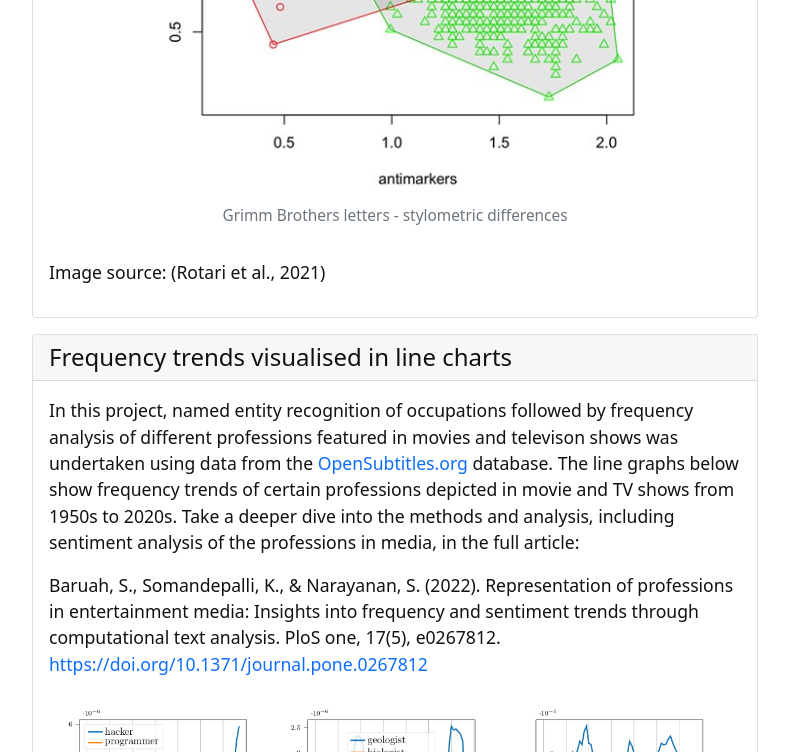
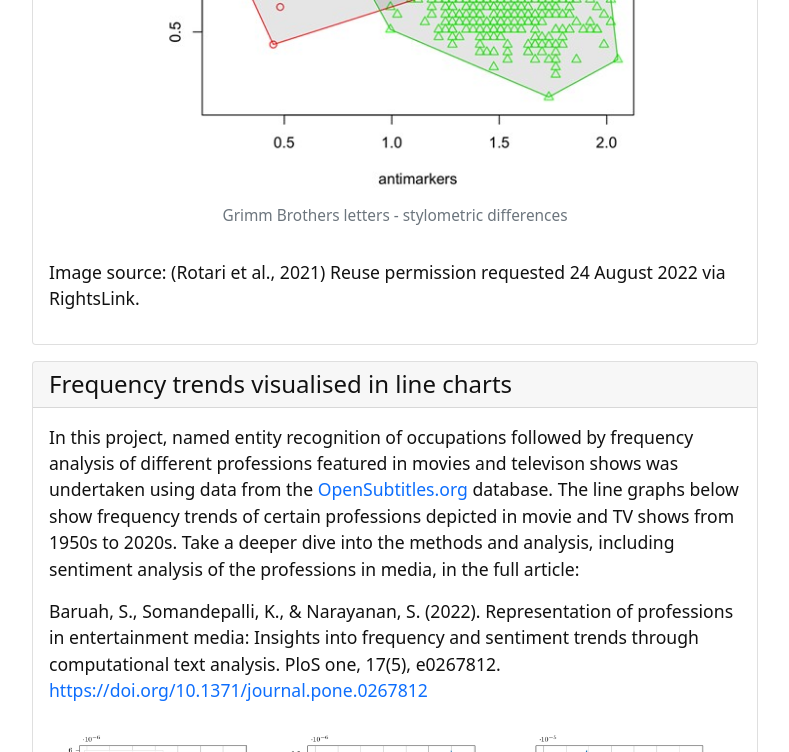
Before and after one commit to GULibrarySandbox/intro-text-mining-analysis-2022, a Jekyll site: the page built from content/8-visualising_data.md, in a window 1280 px wide and 900 px high, scrolled down 2092 px, cut to the strip 0-752 px from the top of the window. Shown: the whole strip, without its empty margins (245-1034 px from the left). Built offline with Jekyll 4.4.1, drawn with Linux system fonts in a browser that asks for light colours; some of the changed text lies outside the part shown.

Commit message:
Update 8-visualising_data.md

```diff
--- a/content/8-visualising_data.md
+++ b/content/8-visualising_data.md
@@ -42,7 +42,7 @@ In the image below, stylistic differences of the Brothers Grimm are visualised u
 Gabriela Rotari, Melina Jander, Jan Rybicki, The Grimm Brothers: A stylometric network analysis, Digital Scholarship in the Humanities, Volume 36, Issue 1, April 2021, Pages 172–186, [https://doi.org/10.1093/llc/fqz088](https://doi.org/10.1093/llc/fqz088).
 
 {% include figure.html img="GrimmBrothersStylometricVis.PNG" alt="Grimm Brothers letters - stylometric differences" caption="Grimm Brothers letters - stylometric differences" width="100%" %}
-Image source: (Rotari et al., 2021)
+Image source: (Rotari et al., 2021) Reuse permission requested 24 August 2022 via RightsLink.
 {% endcapture %} {% include card.html header="Text cluster visualisation of stylometric analysis" text=text %}
 
 {% capture text %}
@@ -101,7 +101,7 @@ Leonard, P. and King, L., (n.d.). Robots Reading Vogue.(accessed August, 19, 202
 This research undertook quantitative text analysis of the corpus of U.S. Circuit Court decisions from 1975 to 2013, focusing on a set of judges later nominated for, or promoted to the U.S. Supreme court. Sentiment analysis was one of the methods used to explore Judges’ written opinions and identified differences in sentiment towards particular groups. The coefficient plot below, produced from case-level regressions, illustrates language sentiment towards farmers by individual judges, with positive sentiment indicated above zero and negative sentiment below zero.
 
 {% include figure.html img="CardozoLawReview_JudgesSentimentFarmersVis.PNG" alt="Sentiment analysis visualisation by coefficiet plot" caption="Sentiment analysis visualisation by coefficiet plot" width="100%" %}
-Imgage source: (Ash & Chen, 2018)
+Imgage source: (Ash & Chen, 2018) Reuse permission requested 24 August 2022 via RightsLink.
 
 Explore the research further:
 
```
